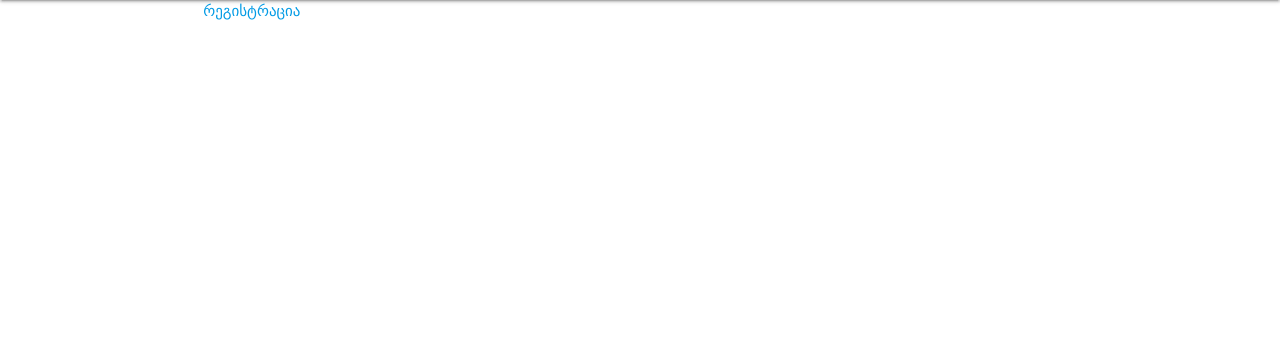
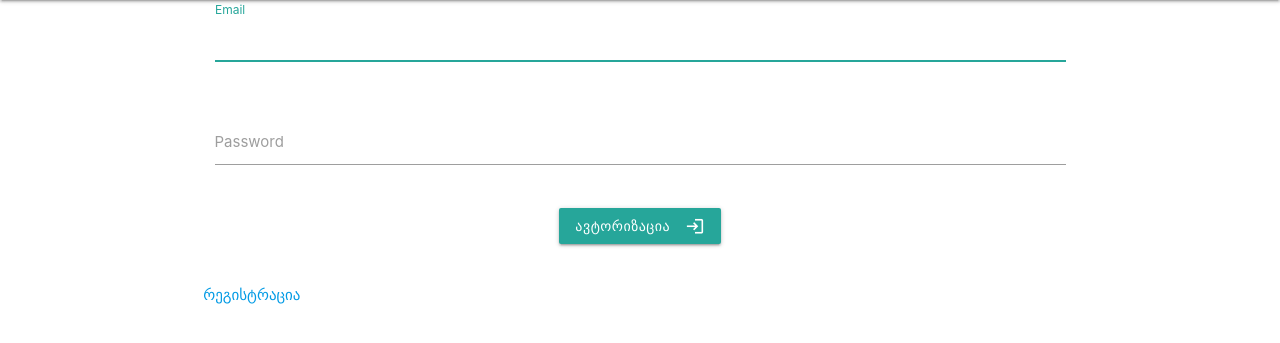
Before and after one commit to tsotnesharvadze/Graey-Education, a Django app: page / in a window 1280 px wide. Shown: the part 64-407 px from the top of the page. Run offline with Django 3.2, Linux system fonts and the light colour scheme.

Commit message:
Added User Login, Logout

```diff
--- a/back-end/GraeyCarWash/GraeyCarWash/settings.py
+++ b/back-end/GraeyCarWash/GraeyCarWash/settings.py
@@ -130,3 +130,7 @@ AUTH_USER_MODEL = 'user.User'
 DATE_INPUT_FORMATS = [
     '%d/%m/%Y'
 ]
+
+LOGIN_URL = 'user:user_login'
+LOGOUT_REDIRECT_URL = 'user:user_login'
+LOGIN_REDIRECT_URL = 'wash:washer-list'
--- a/back-end/GraeyCarWash/templates/partials/header.html
+++ b/back-end/GraeyCarWash/templates/partials/header.html
@@ -5,6 +5,22 @@
         <a href="#" data-target="mobile-demo" class="sidenav-trigger"><i class="material-icons">menu</i></a>
         <ul class="right hide-on-med-and-down">
             <li><a href="{% url 'wash:washer-list' %}">Washers</a></li>
+            {% if user.is_authenticated %}
+            <li><span>{{ user.email }}</span></li>
+            <li>
+                <form action="{% url 'user:user_logout' %}" method="POST">
+                    {% csrf_token %}
+                    <div class="row">
+                        <div class="col s12">
+                            <button class="btn waves-effect waves-light" type="submit" name="action">
+                                გასვლა
+{#                                <i class="material-icons right">logout</i>#}
+                            </button>
+                        </div>
+                    </div>
+                </form>
+            </li>
+            {% endif %}
         </ul>
     </div>
 </nav>
--- a/back-end/GraeyCarWash/templates/user/login.html
+++ b/back-end/GraeyCarWash/templates/user/login.html
@@ -6,6 +6,40 @@
     <div class="container">
         <div class="row">
             <div class="col s12">
+                <form class="col s12" action="{% url 'user:user_login' %}" method="POST" autocomplete="off" novalidate>
+                    {% csrf_token %}
+                    <div class="row">
+                        <div class="input-field col s12">
+                            {{ form.username }}
+                            <label for="{{ form.username.id_for_label }}">Email</label>
+                            {% for error in form.errors.username %}
+                                <p class="error">{{ error }}</p>
+                            {% endfor %}
+                        </div>
+                    </div>
+                    <div class="row">
+                        <div class="input-field col s12">
+                            {{ form.password }}
+                            <label for="{{ form.password.id_for_label }}">Password</label>
+                            {% for error in form.errors.password %}
+                                <p class="error">{{ error }}</p>
+                            {% endfor %}
+                        </div>
+                    </div>
+                    {{ form.errors }}
+                    <div class="row">
+                        <div class="col s12 center">
+                            <button class="btn waves-effect waves-light" type="submit" name="action">
+                                ავტორიზაცია
+                                <i class="material-icons right">login</i>
+                            </button>
+                        </div>
+                    </div>
+                </form>
+            </div>
+        </div>
+        <div class="row">
+            <div class="col s12">
                 <a href="{% url "user:user_registration" %}">რეგისტრაცია</a>
             </div>
         </div>
--- a/back-end/GraeyCarWash/user/forms.py
+++ b/back-end/GraeyCarWash/user/forms.py
@@ -1,7 +1,6 @@
 from django import forms
 from django.contrib.auth import password_validation
 from django.core.exceptions import ValidationError
-from django.core.validators import RegexValidator
 from django.utils.translation import gettext_lazy as _
 from user.models import User
 
--- a/back-end/GraeyCarWash/user/models.py
+++ b/back-end/GraeyCarWash/user/models.py
@@ -26,6 +26,7 @@ class UserManager(BaseUserManager):
     def create_user(self, email, password=None, **extra_fields):
         extra_fields.setdefault('is_staff', False)
         extra_fields.setdefault('is_superuser', False)
+        # extra_fields.setdefault('is_active', False)
         return self._create_user(email, password, **extra_fields)
 
     def create_superuser(self, email, password, **extra_fields):
--- a/back-end/GraeyCarWash/user/urls.py
+++ b/back-end/GraeyCarWash/user/urls.py
@@ -1,10 +1,15 @@
+# from django.contrib.auth.views import LoginView
 from django.urls import path
 
-from user.views import user_registration, user_login
+from user.views import user_registration, user_login, user_logout
 
 app_name = 'user'
 
 urlpatterns = [
+    # path('', LoginView.as_view(
+    #     template_name='user/login.html'
+    # ), name='user_login'),
     path('', user_login, name='user_login'),
+    path('logout/', user_logout, name='user_logout'),
     path('registration/', user_registration, name='user_registration'),
 ]
--- a/back-end/GraeyCarWash/user/views.py
+++ b/back-end/GraeyCarWash/user/views.py
@@ -1,20 +1,43 @@
+from django.conf import settings
+from django.contrib.auth import login, logout
+from django.http import HttpResponse
 from django.shortcuts import render, redirect
 
 from user.forms import CustomUserCreationForm
 from user.models import User
+from django.contrib.auth.forms import AuthenticationForm
+
+
+def user_logout(request):
+    if request.method == 'POST':
+        logout(request)
+        return redirect(settings.LOGOUT_REDIRECT_URL)
+    return HttpResponse(status=405)
 
 
 def user_login(request):
+    if request.user.is_authenticated:
+        return redirect('wash:washer-list')
+    form = AuthenticationForm()
+    if request.method == 'POST':
+        form = AuthenticationForm(request=request, data=request.POST)
+        if form.is_valid():
+            login(request, form.get_user())
+            return redirect('wash:washer-list')
+
     return render(
         request,
-        'user/login.html'
+        'user/login.html',
+        context={
+            'form': form
+        }
     )
 
 
 def user_registration(request):
     user_create_form = CustomUserCreationForm()
     if request.method == 'POST':
-        user_create_form = CustomUserCreationForm(request.POST, files=request.FILES)
+        user_create_form: CustomUserCreationForm = CustomUserCreationForm(request.POST, files=request.FILES)
         if user_create_form.is_valid():
             customer: User = user_create_form.save(commit=False)
             customer.status = User.Status.customer
--- a/back-end/GraeyCarWash/wash/urls.py
+++ b/back-end/GraeyCarWash/wash/urls.py
@@ -1,3 +1,4 @@
+from django.contrib.auth.decorators import login_required as lr
 from django.urls import path
 
 from wash.views import washer_list_view, washer_detail
@@ -5,6 +6,6 @@ from wash.views import washer_list_view, washer_detail
 app_name = 'wash'
 
 urlpatterns = [
-    path('', washer_list_view, name='washer-list'),
+    path('', lr(washer_list_view), name='washer-list'),
     path('<int:pk>/', washer_detail, name='washer-detail'),
 ]
--- a/back-end/GraeyCarWash/wash/views.py
+++ b/back-end/GraeyCarWash/wash/views.py
@@ -5,11 +5,10 @@ from typing import Dict, Optional
 from django.core.handlers.wsgi import WSGIRequest
 from django.db.models import F, Sum, ExpressionWrapper, DecimalField, Count, Q
 from django.http import HttpResponse
-from django.shortcuts import render, get_object_or_404, redirect
+from django.shortcuts import render, get_object_or_404
 from django.utils import timezone
 
 from user.models import User
-from wash.forms import ContactForm
 # @TODO: Add Manager Method For Washer Listing
 from wash.forms import OrderForm
 from wash.models import Order
```
